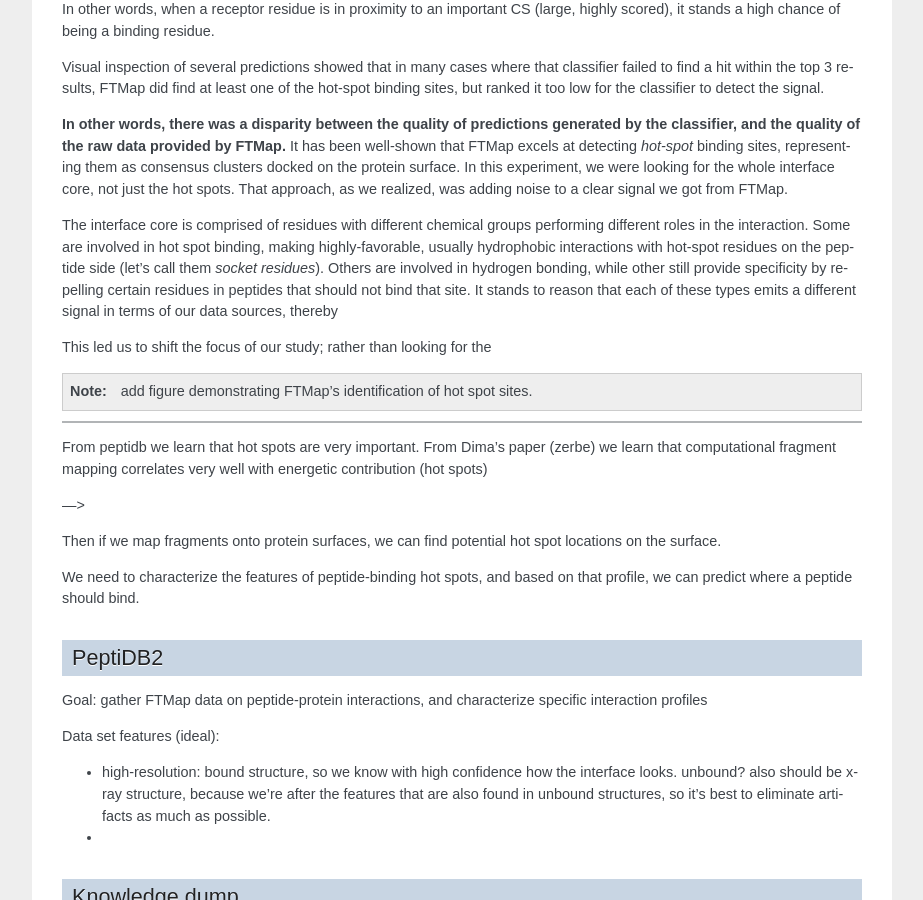
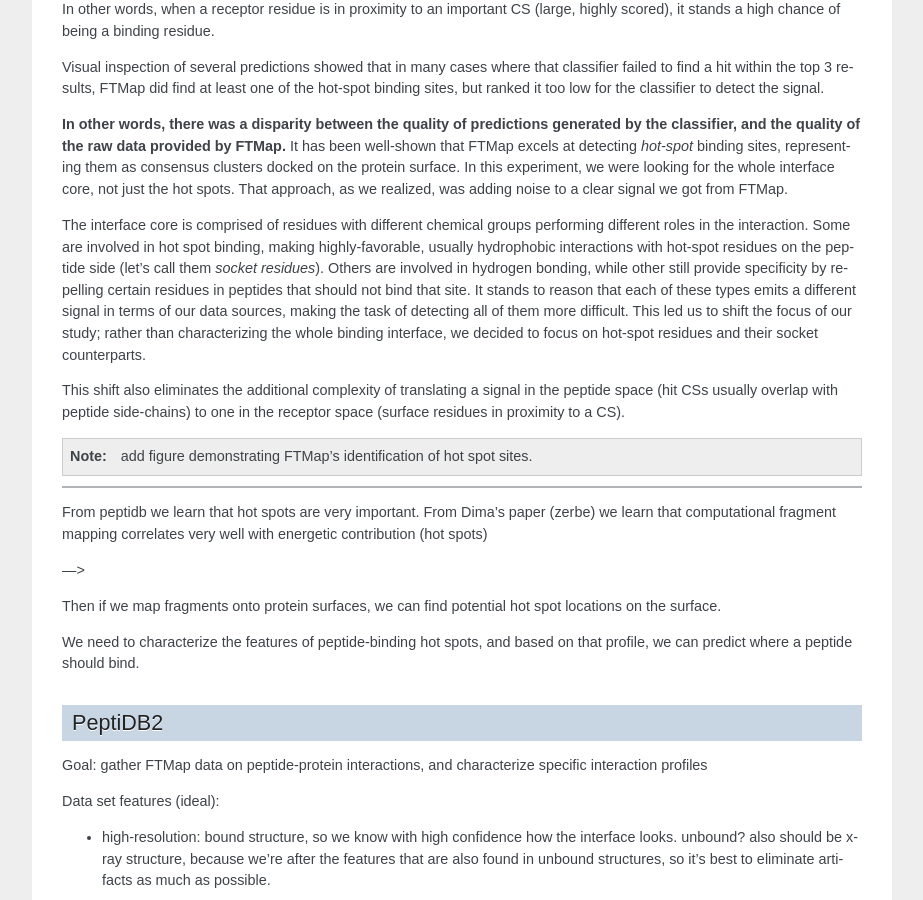
Before and after one commit to assaff/msc-thesis, a Sphinx documentation site: the page built from source/notes.rst, in a window 1280 px wide and 900 px high, scrolled down 1353 px. Shown: the whole window, without its empty margins (198-1121 px from the left). Built offline with Sphinx 7.4.7, drawn with Linux system fonts in a browser that asks for light colours; formulas are drawn with MathJax 3.

Commit message:
completed some sentences about the shift from residues to densities

```diff
--- a/source/notes.rst
+++ b/source/notes.rst
@@ -119,10 +119,16 @@
 specificity by repelling certain residues in peptides that should not
 bind that site.
 It stands to reason that each of these types emits a different signal
-in terms of our data sources, thereby
+in terms of our data sources, making the task of detecting all of them
+more difficult.
+This led us to shift the focus of our study; rather than
+characterizing the whole binding interface, we decided to focus on
+hot-spot residues and their socket counterparts.
 
-This led us to shift the focus of our study; rather than looking for
-the
+This shift also eliminates the additional complexity of translating a
+signal in the peptide space (hit CSs usually overlap with peptide
+side-chains) to one in the receptor space (surface residues in
+proximity to a CS).
 
 
 .. note::
```
